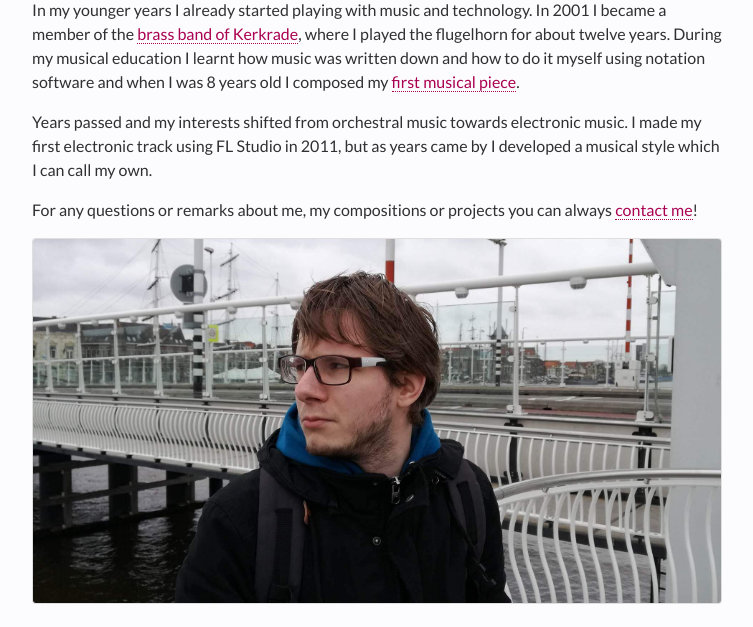
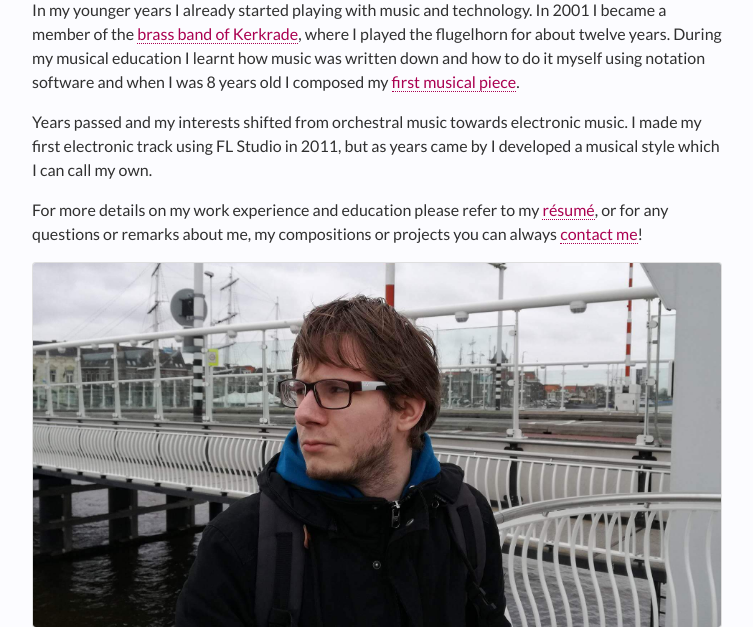
Before and after one commit to danae/danaedekker.com, a PHP site: template templates/about.twig in a window 1280 px wide. Shown: the part 388-1015 px from the top of the page, without its empty margins (263-1016 px from the left). Run offline with PHP 8.4, Linux system fonts and the light colour scheme; the template is opened without the code that fills it: most values are stand-ins (such as "Sample title", 1, 10 or a date in 2020); some libraries are stand-ins or nearby versions; some web fonts are replaced.

Commit message:
Version 2018-06-20 13:53

```diff
--- a/templates/about.twig
+++ b/templates/about.twig
@@ -8,7 +8,7 @@
   <p>In my younger years I already started playing with music and technology. In 2001 I became a member of the <a target="_blank" href="http://www.kerkraadsfanfareorkest.nl/">brass band of Kerkrade</a>, where I played the flugelhorn for about twelve years. During my musical education I learnt how music was written down and how to do it myself using notation software and when I was 8 years old I composed my <a target="_blank" href="{{ assets }}/music/first.mp3">first musical piece</a>.</p>
   <p>Years passed and my interests shifted from orchestral music towards electronic music. I made my first electronic track using FL Studio in 2011, but as years came by I developed a musical style which I can call my own.</p>
 
-  <p>For any questions or remarks about me, my compositions or projects you can always <a href="{{ root }}/{{ pages.contact.name }}">contact me</a>!</p>
+  <p>For more details on my work experience and education please refer to my <a target="_blank" href="{{ assets }}/Dennis_Dekker_CV_2018.pdf">résumé</a>, or for any questions or remarks about me, my compositions or projects you can always <a href="{{ root }}/{{ pages.contact.name }}">contact me</a>!</p>
 
   <div class="card">
     <img class="card-img" src="{{ assets }}/images/about.png">
--- a/templates/projects.twig
+++ b/templates/projects.twig
@@ -3,6 +3,7 @@
 {% block main %}
   <h2>Projects</h2>
   <p>Over the past few years I've been working on several projects regarding composition, game audio and creative software.</p>
+  <p>You can find most of my software projects on <a href="{{ links.github }}">GitHub</a>.
 
   <div class="card">
     <div class="card-body">
```
Also changed, not shown: 1 other file.
